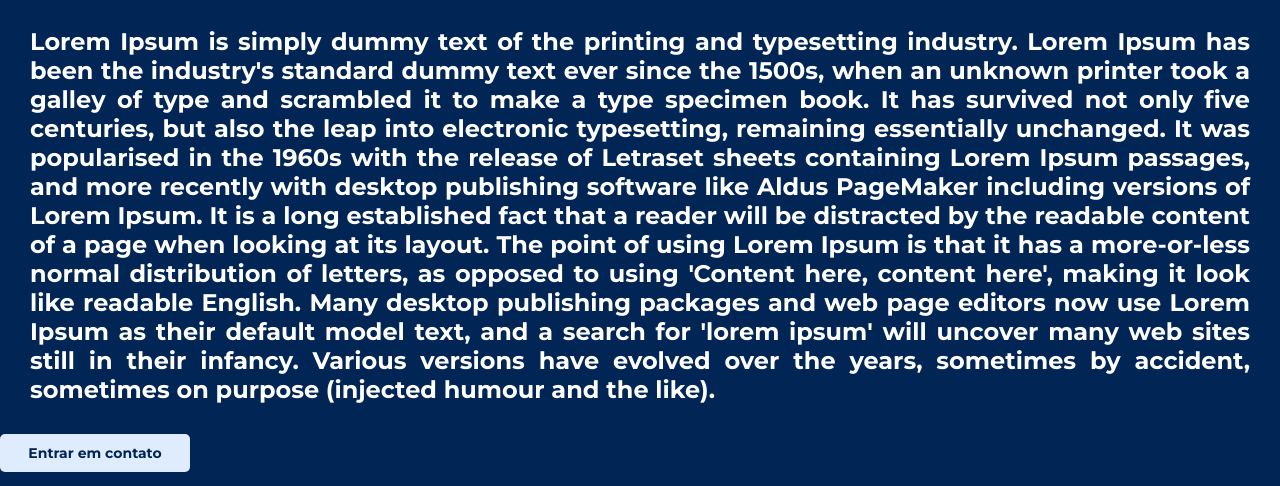
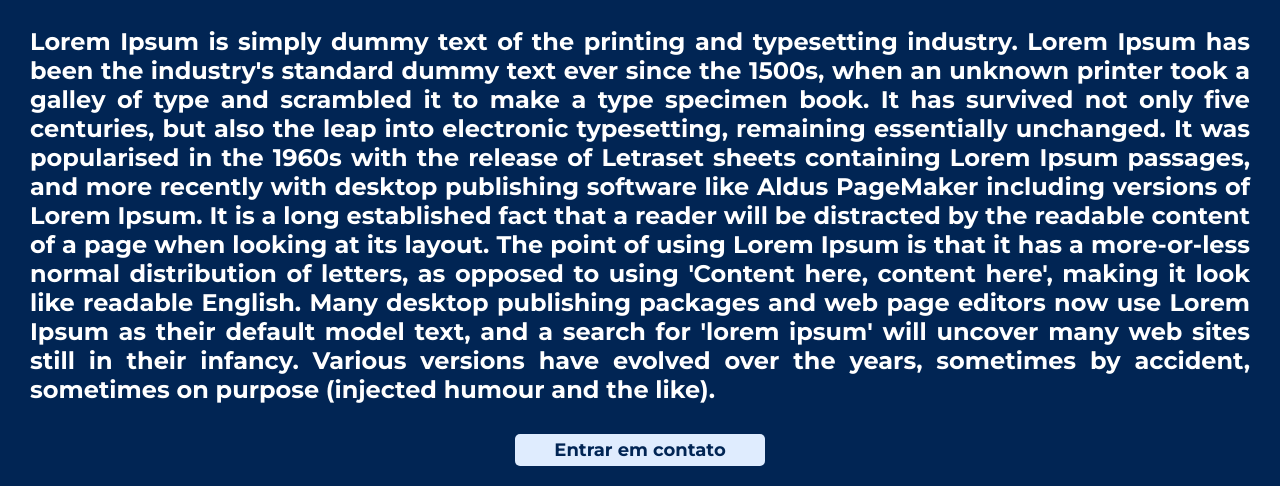
Before and after one commit to karimetauil/12---PROJETO-MISS-O-GAME, a plain HTML site: page index.html in a window 1280 px wide. Shown: the part 579-1065 px from the top of the page. Drawn offline with Linux system fonts and the light colour scheme.

Commit message:
modificações index e styles

```diff
--- a/index.html
+++ b/index.html
@@ -25,7 +25,9 @@
                             It is a long established fact that a reader will be distracted by the readable content of a page when looking at its layout. The point of using Lorem Ipsum is that it has a more-or-less normal distribution of letters, as opposed to using 'Content here, content here', making it look like readable English. Many desktop publishing packages and web page editors now use Lorem Ipsum as their default model text, and a search for 'lorem ipsum' will uncover many web sites still in their infancy. Various versions have evolved over the years, sometimes by accident, sometimes on purpose (injected humour and the like).
                         </p>
 
+                        <div>
                         <button class="contato" onclick="abrir()">Entrar em contato</button>
+                        </div>
             </div>
 
                     <form action="https://formsubmit.co/karimeupd@hotmail.com" method="POST">
--- a/styles.css
+++ b/styles.css
@@ -39,7 +39,7 @@
     height: 50px;
     width: 386px;
     margin-bottom: 20px;
-    padding: 11px 291px 11px 21px;
+    padding: 11px 21px;
     gap: 47px;
 }
 
@@ -52,7 +52,7 @@
     height: 100px;
     width: 386px;
     margin-bottom: 20px;
-    padding: 11px 21px 11px 21px;
+    padding: 11px 21px;
     gap: 47px;
 }
 
@@ -73,12 +73,12 @@
 button{
     background: #012554;
     border: none;
-    padding: 10px;
+    padding: 5px;
     border-radius: 5px;
-    width: 190px;
+    width: 250px;
     cursor: pointer;
     color: #FFFFFF;
-    font-size: 14px;
+    font-size: 18px;
     font-weight: 700;
     text-align: center;
 }
@@ -100,6 +100,14 @@
 }
 
 
-div{
+.caixa{
+    display: block;
     transition: opacity 1s;
 }
+
+
+div{
+    display: flex;
+    justify-content: center;
+    margin-bottom: 20px;
+}
```
